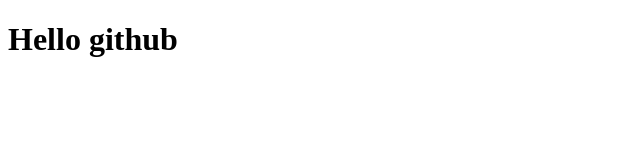
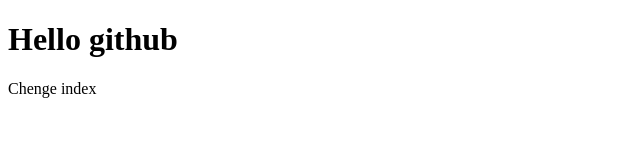
Before and after one commit to Evgesha-git/CW_138, a plain HTML site: page index.html in a window 1280 px wide. Shown: the whole page, without its empty margins (0-640 px from the left). Drawn offline with Linux system fonts and the light colour scheme.

Commit message:
4 commit

```diff
--- a/index.html
+++ b/index.html
@@ -7,5 +7,6 @@
 </head>
 <body>
     <h1>Hello github</h1>
+    <p>Chenge index</p>
 </body>
 </html>
```
